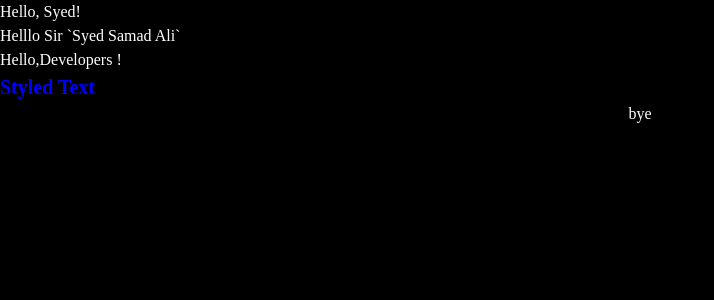
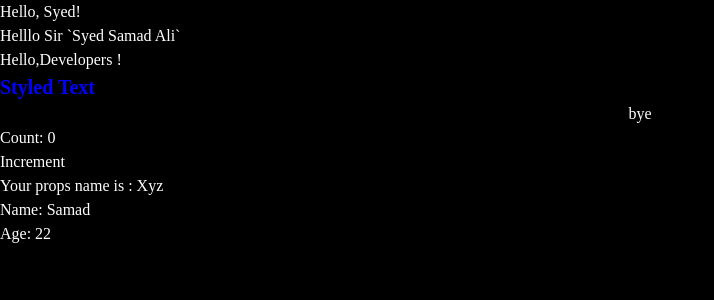
Before and after one commit to Samadali123/React2025, a React (Vite) app: page / in a window 1280 px wide. Shown: the top 300 px of the page, without its empty margins (0-714 px from the left). Built offline with nearby package versions, Linux system fonts and the light colour scheme.

Commit message:
Learn aboout data pass in react nd props

```diff
--- a/src/App.jsx
+++ b/src/App.jsx
@@ -2,6 +2,9 @@ import React from 'react'
 import Greeting from './components/Greeting'
 import Greeting2 from './components/Greeting2'
 import StyledComponent from './components/StyledComponent';
+import Counter from './components/Counter';
+import Props from './components/Props';
+import Profile from './components/Profile';
 
 
 const App = () => {
@@ -15,6 +18,9 @@ const App = () => {
       {element}
       <StyledComponent/>
       <h4 className='text-center'>bye</h4>
+      <Counter/>
+      <Props  name="Xyz"/>
+      <Profile username="Samad" age={22} />
       </>
   )
 }
--- /dev/null
+++ b/src/components/Counter.jsx
@@ -0,0 +1,18 @@
+import React, { useState } from "react";
+
+function Counter() {
+  const [count, setCount] = useState(0);
+
+  const handleClick = () => {
+    setCount((prev)=> prev+2);
+  };
+
+  return (
+    <div>
+      <h2>Count: {count}</h2>
+      <button onClick={handleClick}>Increment</button>
+    </div>
+  );
+}
+
+export default Counter;
--- /dev/null
+++ b/src/components/Profile.jsx
@@ -0,0 +1,12 @@
+import React from 'react'
+
+const Profile = ({username, age}) => {
+  return (
+    <div>
+      <h2>Name: {username}</h2>
+      <p>Age: {age}</p>
+    </div>
+  )
+}
+
+export default Profile
--- /dev/null
+++ b/src/components/Props.jsx
@@ -0,0 +1,9 @@
+import React from 'react'
+
+const Props = ({name}) => {
+  return (
+    <div>Your props name is : {name}</div>
+  )
+}
+
+export default Props
```
